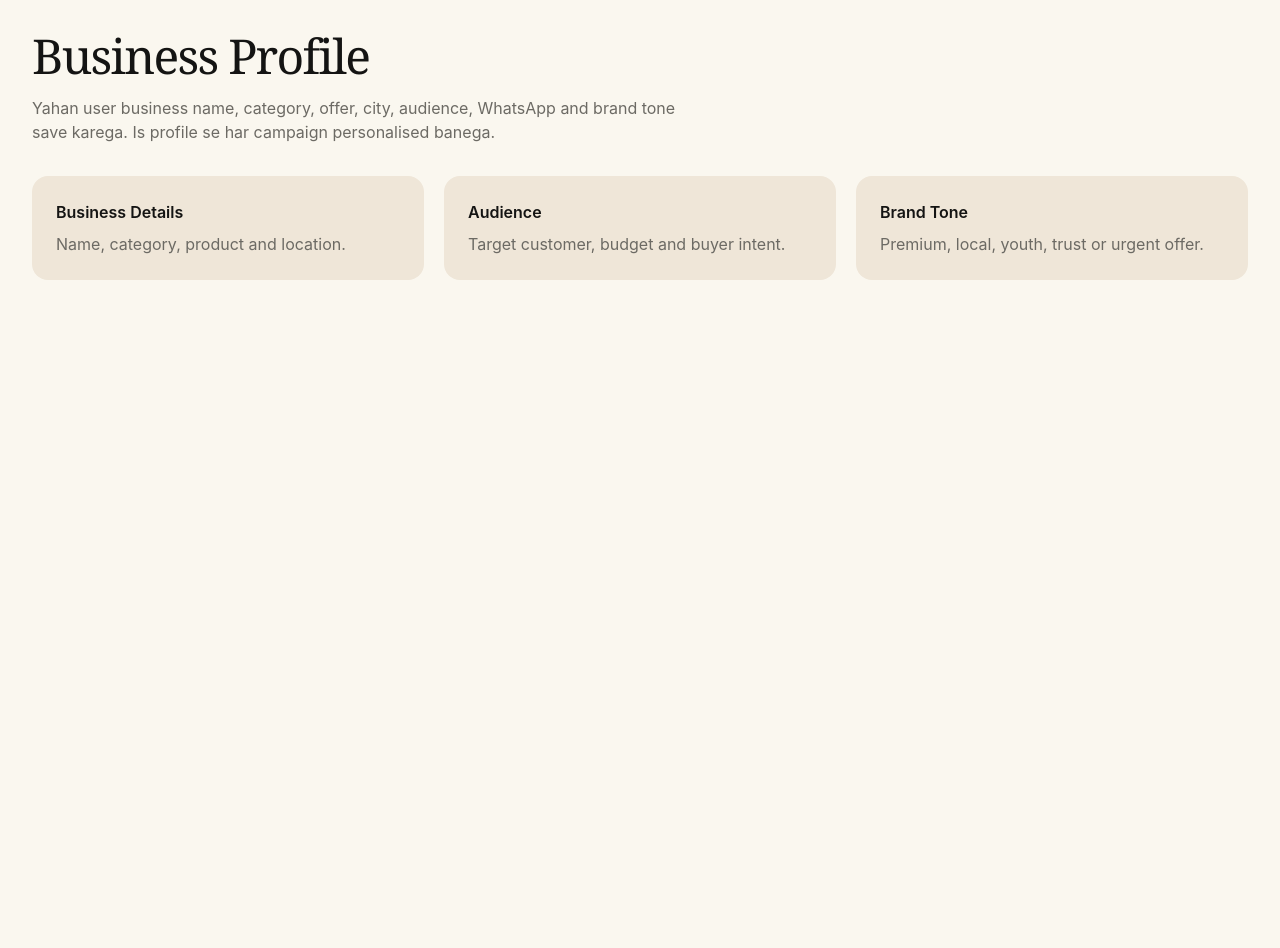
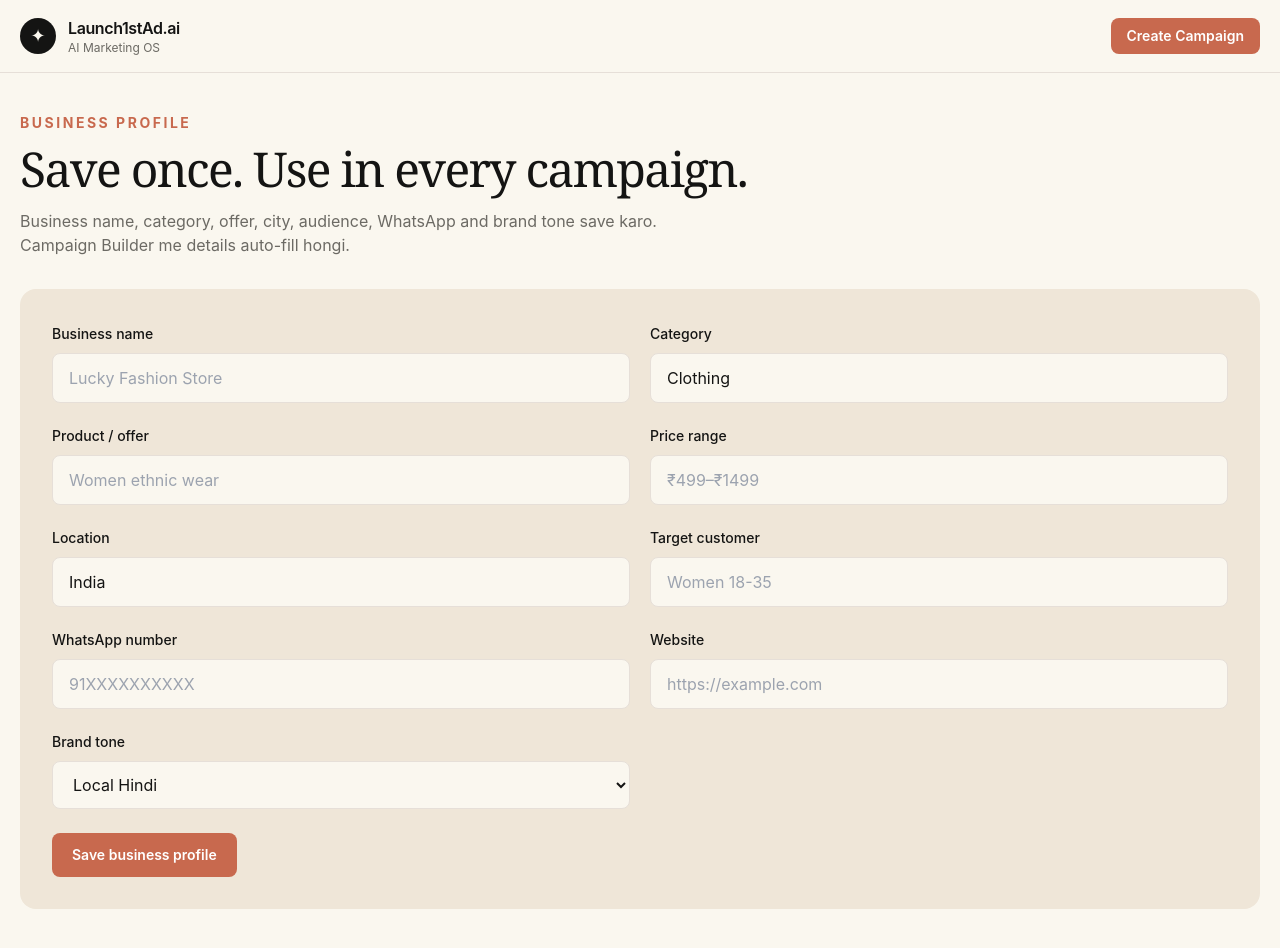
Before and after one commit to lkmeeena882437-dotcom/Launch1stAd.ai, a Next.js app: page /business in a window 1280 px wide. Before the commit the page ends 800 px from the top, so only its background shows below. Built offline with nearby package versions, Linux system fonts and the light colour scheme.

Commit message:
Connect business profile form

```diff
--- a/app/business/page.tsx
+++ b/app/business/page.tsx
@@ -1,13 +1,22 @@
+import Link from "next/link";
+import { Brand } from "@/components/Brand";
+import { BusinessForm } from "@/components/business/BusinessForm";
+
 export default function BusinessPage() {
   return (
-    <main className="min-h-screen bg-canvas p-8 text-ink">
-      <h1 className="serif-display text-5xl">Business Profile</h1>
-      <p className="mt-4 max-w-2xl text-muted">Yahan user business name, category, offer, city, audience, WhatsApp and brand tone save karega. Is profile se har campaign personalised banega.</p>
-      <div className="mt-8 grid gap-5 md:grid-cols-3">
-        <div className="rounded-2xl bg-card p-6"><h2 className="font-semibold">Business Details</h2><p className="mt-2 text-muted">Name, category, product and location.</p></div>
-        <div className="rounded-2xl bg-card p-6"><h2 className="font-semibold">Audience</h2><p className="mt-2 text-muted">Target customer, budget and buyer intent.</p></div>
-        <div className="rounded-2xl bg-card p-6"><h2 className="font-semibold">Brand Tone</h2><p className="mt-2 text-muted">Premium, local, youth, trust or urgent offer.</p></div>
-      </div>
+    <main className="min-h-screen bg-canvas text-ink">
+      <header className="border-b border-hairline bg-canvas">
+        <div className="mx-auto flex max-w-7xl items-center justify-between px-5 py-4">
+          <Link href="/"><Brand /></Link>
+          <Link href="/campaign" className="rounded-lg bg-coral px-4 py-2 text-sm font-semibold text-white">Create Campaign</Link>
+        </div>
+      </header>
+      <section className="mx-auto max-w-7xl px-5 py-10">
+        <p className="text-sm font-bold uppercase tracking-[0.18em] text-coral">Business Profile</p>
+        <h1 className="serif-display mt-3 text-5xl">Save once. Use in every campaign.</h1>
+        <p className="mt-4 max-w-2xl text-muted">Business name, category, offer, city, audience, WhatsApp and brand tone save karo. Campaign Builder me details auto-fill hongi.</p>
+        <BusinessForm />
+      </section>
     </main>
   );
 }
```
